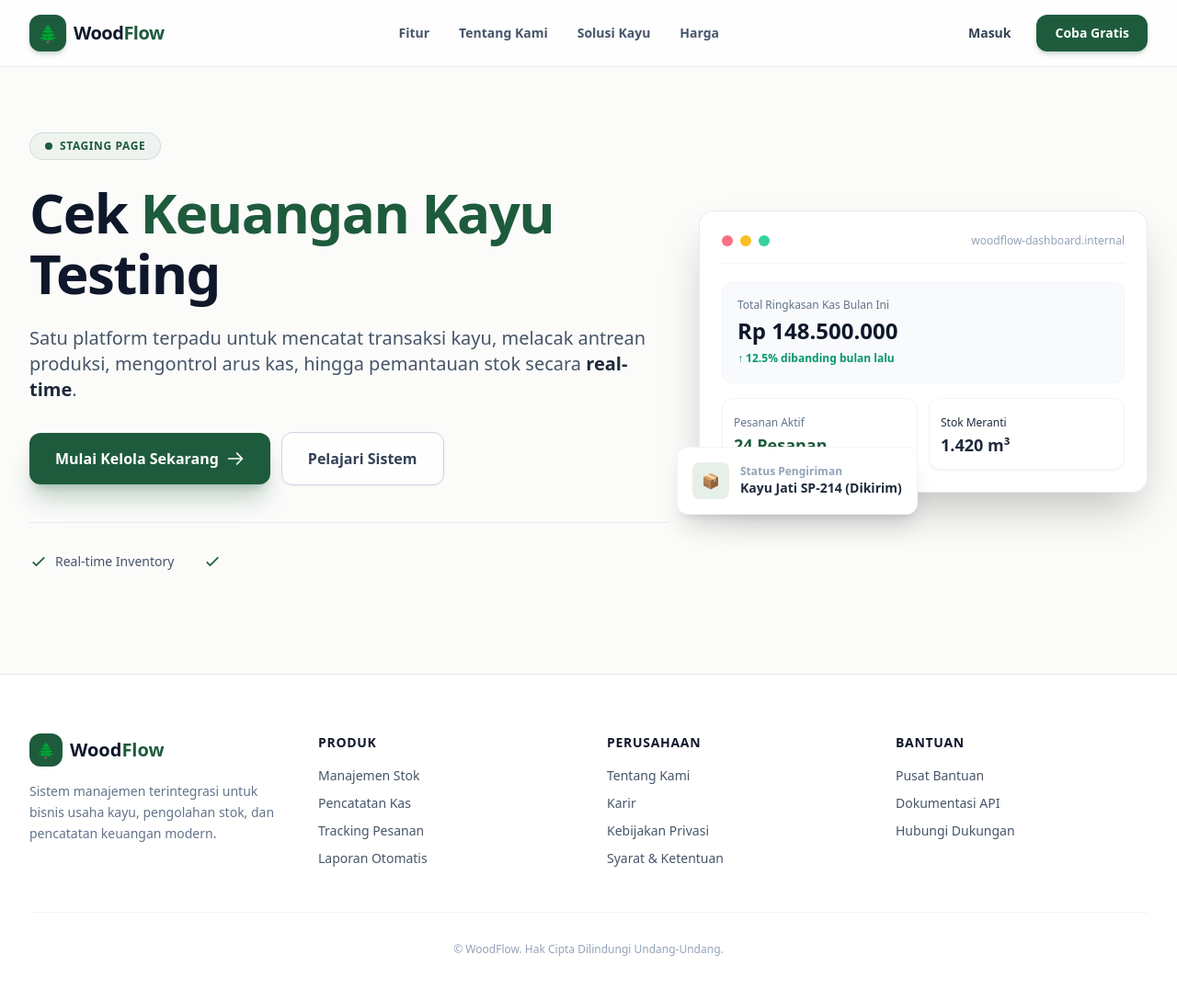
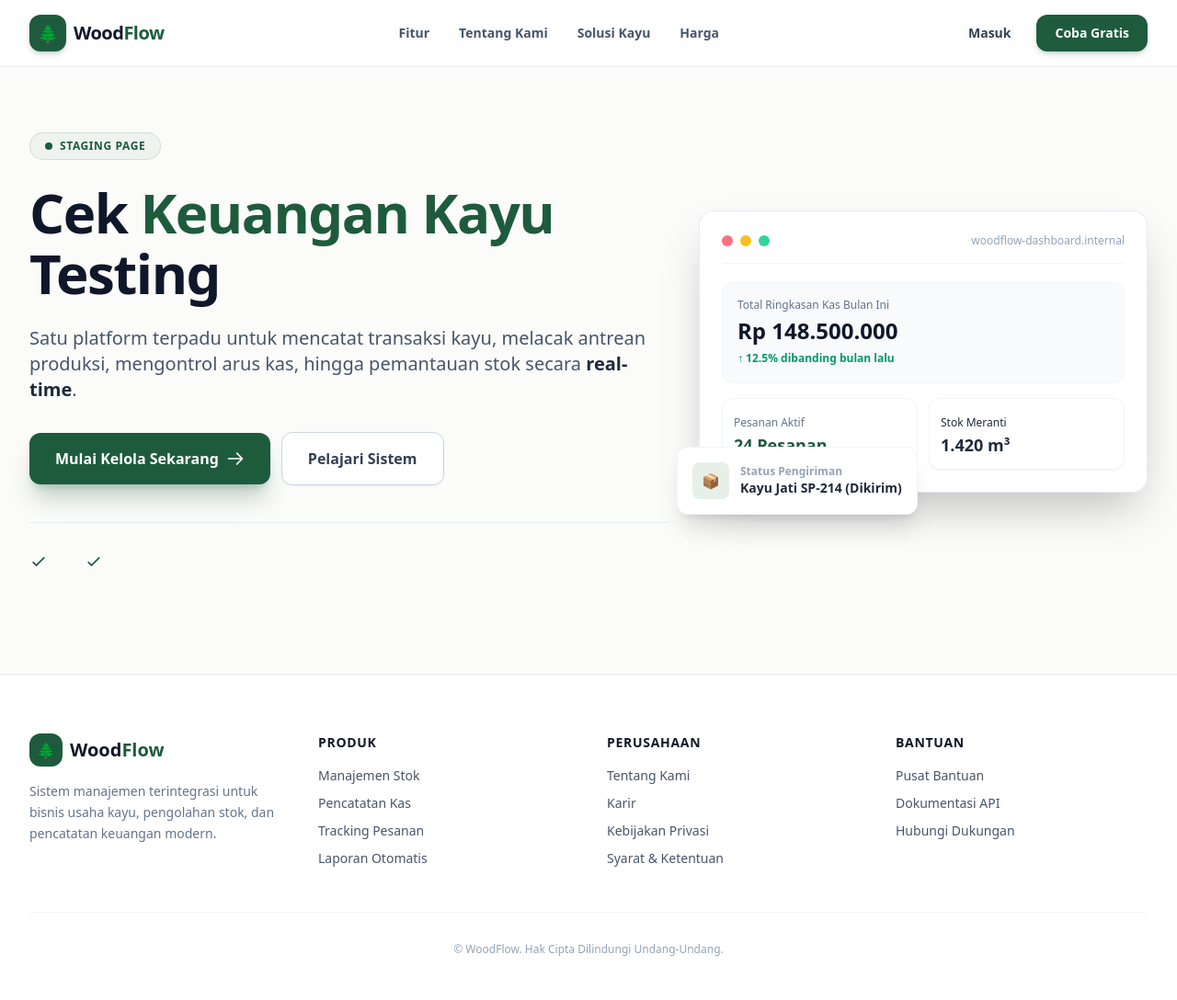
Before and after one commit to si-deltapyy/erp-dipantara, a Laravel app: page / in a window 1280 px wide. Shown: the top 1088 px of the page at 92% size. Run offline with Laravel 12, Linux system fonts and the light colour scheme; style sheets or scripts are compiled from the project's sources; parts of the project's set-up code (start-up, migrations or seed data) failed here and were passed over; some libraries are stand-ins or nearby versions.

Commit message:
Update Landing.vue

```diff
--- a/resources/js/Pages/Landing.vue
+++ b/resources/js/Pages/Landing.vue
@@ -52,7 +52,7 @@ import MainLayout from '@/Layouts/MainLayout.vue';
                         <div class="mt-10 flex items-center gap-8 border-t border-slate-200/80 pt-8 text-sm text-slate-600">
                             <div class="flex items-center gap-2">
                                 <svg class="h-5 w-5 text-[#1e5b3d]" fill="none" stroke="currentColor" viewBox="0 0 24 24"><path stroke-linecap="round" stroke-linejoin="round" stroke-width="2" d="M5 13l4 4L19 7"/></svg>
-                                <span>Real-time Inventory</span>
+                                <span></span>
                             </div>
                             <div class="flex items-center gap-2">
                                 <svg class="h-5 w-5 text-[#1e5b3d]" fill="none" stroke="currentColor" viewBox="0 0 24 24"><path stroke-linecap="round" stroke-linejoin="round" stroke-width="2" d="M5 13l4 4L19 7"/></svg>
```
